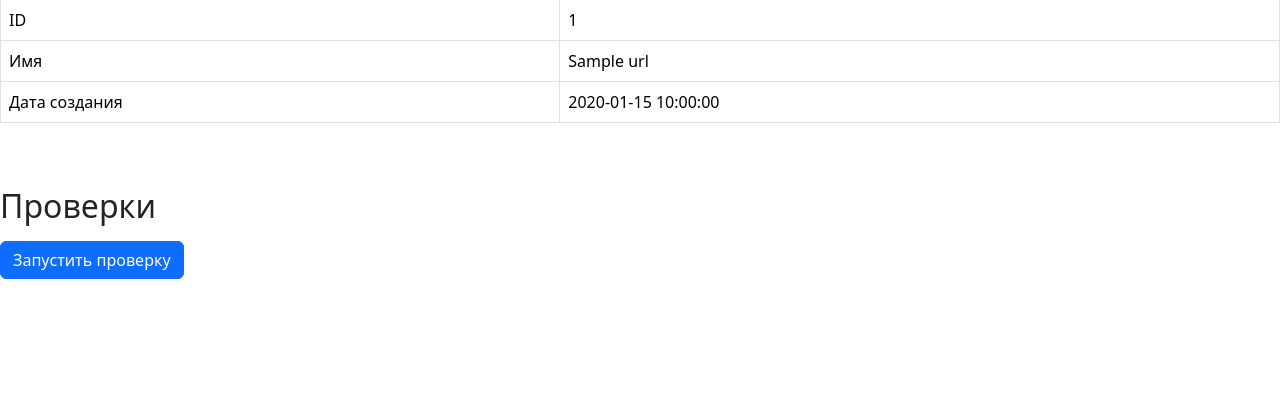
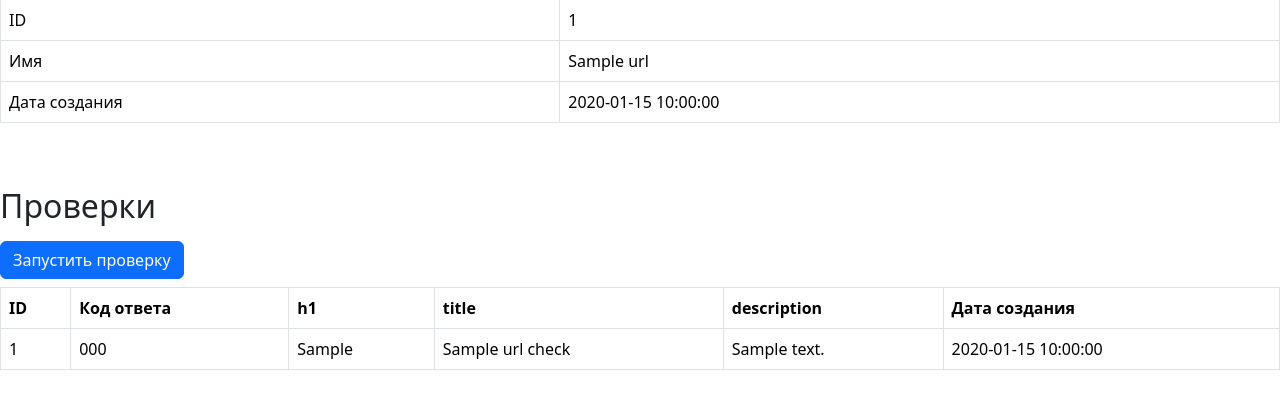
Before and after one commit to Evgenii-Prokofev/python-project-83, a Flask app: page /urls/1 in a window 1280 px wide. Shown: the part 113-522 px from the top of the page. Run offline with Flask 3, Linux system fonts and the light colour scheme; a database or web service that is not in the repository returns one stand-in record (values such as "Sample title"); some libraries are stand-ins or nearby versions.

Commit message:
check_urls

```diff
--- a/database.sql
+++ b/database.sql
@@ -1,7 +1,18 @@
-DROP TABLE if exists urls CASCADE;
+DROP TABLE IF EXISTS urls CASCADE;
+DROP TABLE IF EXISTS url_checks CASCADE;
 
 CREATE TABLE urls (
     id bigint PRIMARY KEY GENERATED ALWAYS AS IDENTITY,
     name varchar(255) UNIQUE NOT NULL,
     created_at date
 );
+
+CREATE TABLE url_checks (
+    id bigint PRIMARY KEY GENERATED ALWAYS AS IDENTITY,
+    url_id bigint REFERENCES urls(id),
+    status_code integer,
+    h1 varchar,
+    title varchar,
+    description text,
+    created_at date
+);
--- a/page_analyzer/app.py
+++ b/page_analyzer/app.py
@@ -2,12 +2,14 @@ from flask import (
     Flask, render_template, request, flash,
     redirect, url_for,
 )
+import requests
 
 from dotenv import load_dotenv
 import os
 from .url import validate, normalize
 from .db import add_url_into_db, get_url_by_name
 from .db import get_url_by_id, get_urls_list
+from .db import get_check_by_url_id
 
 
 load_dotenv()
@@ -50,9 +52,11 @@ def get_url(id):
     if url is None:
         flash('Запрашиваемая страница не найдена', 'alert-danger')
         return render_template('index.html'), 404
+    checks = get_check_by_url_id(id)
     return render_template(
         'url_info.html',
         url=url,
+        checks=checks,
     )
 
 
@@ -65,5 +69,16 @@ def get_urls():
     )
 
 
+@app.route('/urls/<int:id>/checks', methods=["POST"])
+def check_urls(id):
+    url = get_url_by_id(id)
+    try:
+        response = requests.get(url.name)
+        response.raise_for_status()
+    except requests.exceptions.RequestException:
+        flash('Произошла ошибка при проверке', 'alert-danger')
+        return redirect(url_for('get_url', id=id))
+
+
 if __name__ == '__main__':
     app.run()
--- a/page_analyzer/db.py
+++ b/page_analyzer/db.py
@@ -44,7 +44,27 @@ def get_url_by_id(id):
 
 def get_urls_list():
     with get_conn(DATABASE_URL).cursor(cursor_factory=DictCursor) as curs:
-        query = 'SELECT * FROM urls'
-        curs.execute(query, (id, ))
-        data = curs.fetchall()
-        return data
+        query = (
+            'SELECT '
+            'urls.id AS id, '
+            'urls.name AS name, '
+            'url_checks.created_at AS last_check, '
+            'status_code '
+            'FROM urls '
+            'LEFT JOIN url_checks '
+            'ON urls.id = url_checks.url_id '
+            'AND url_checks.id = ('
+            'SELECT max(id) FROM url_checks WHERE urls.id = url_checks.url_id) '
+            'ORDER BY urls.id DESC;'
+        )
+        curs.execute(query)
+        urls = curs.fetchall()
+        return urls
+
+
+def get_check_by_url_id(id):
+    with get_conn(DATABASE_URL).cursor(cursor_factory=NamedTupleCursor) as curs:
+        query = 'SELECT * FROM url_checks WHERE url_id=(%s) ORDER BY id DESC'
+        curs.execute(query, (id,))
+        checks = curs.fetchall()
+        return checks
--- a/page_analyzer/templates/url_info.html
+++ b/page_analyzer/templates/url_info.html
@@ -23,7 +23,33 @@
     </div>
 
     <h2 class="mt-5 mb-3">Проверки</h2>
-    <form method="post" action="{{ url_for('get_urls', id=url.id) }}">
+    <form method="post" action="{{ url_for('check_urls', id=url.id) }}">
         <input type="submit" class="btn btn-primary" value="Запустить проверку">
     </form>
+    <div>
+        <table class="table table-bordered table-hover mt-2" data-test="checks">
+    <tbody>
+        <tr>
+            <th>ID</th>
+            <th>Код ответа</th>
+            <th>h1</th>
+            <th>title</th>
+            <th>description</th>
+            <th>Дата создания</th>
+        </tr>
+        {% if checks %}
+            {% for check in checks %}
+                <tr>
+                    <td>{{ check.id }}</td>
+                    <td>{{ check.status_code }}</td>
+                    <td>{{ check.h1 }}</td>
+                    <td>{{ check.title }}</td>
+                    <td>{{ check.description }}</td>
+                    <td>{{ check.created_at }}</td>
+                </tr>
+            {% endfor %}
+        {% endif %}
+    </tbody>
+</table>
+</div>
     {% endblock %}
--- a/page_analyzer/templates/urls_list.html
+++ b/page_analyzer/templates/urls_list.html
@@ -14,14 +14,16 @@
           </tr>
         </thead>
         <tbody>
+          {% if urls %}
             {% for url in urls %}
           <tr>
             <td>{{ url.id }}</td>
-            <td><a href="{{ url_for('get_urls', id=url.id) }}">{{ url.name }}</a></td>
+            <td><a href="{{ url_for('get_url', id=url.id) }}">{{ url.name }}</a></td>
             <td>{{ url.created_at if url.created_at else ' ' }}</td>
             <td>{{ url.response_code if url.responce_code else ' ' }}</td>
           </tr>
             {% endfor %}
+          {% endif %}
         </tbody>
     </table>
   </div>
```
